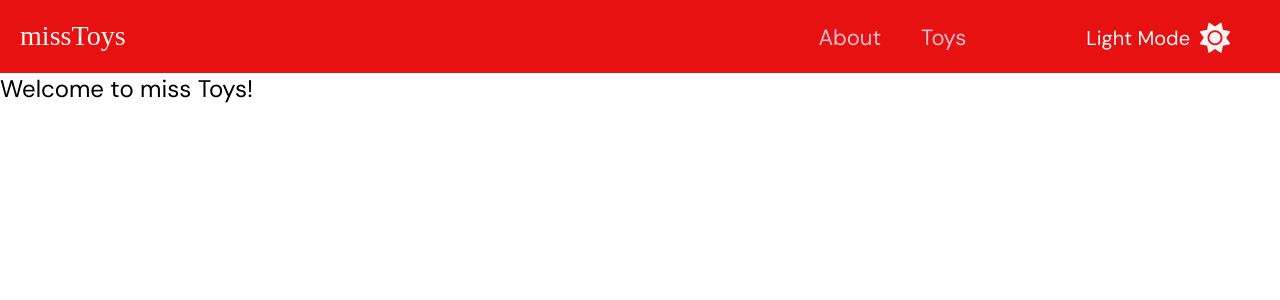
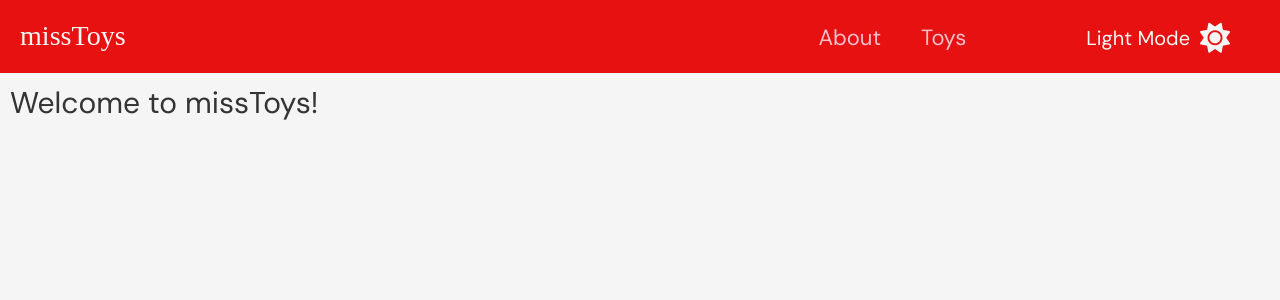
Before and after one commit to kashikarin/missToy, a React (Vite) app: page / in a window 1280 px wide. Shown: the top 300 px of the page. Built offline with nearby package versions, Linux system fonts and the light colour scheme; a web font is replaced by a local one.

Commit message:
fix design issues

```diff
--- a/src/assets/css/basics/base.scss
+++ b/src/assets/css/basics/base.scss
@@ -43,6 +43,7 @@ a {
 button {
     font-size: 1.1rem;
     padding: 10px;
+    width: max-content;
     border-radius: 10px;
     display: flex;
     justify-content: center;
--- a/src/assets/css/cmps/AppHeader.scss
+++ b/src/assets/css/cmps/AppHeader.scss
@@ -39,6 +39,9 @@
                     font-weight: 600;
                     text-decoration: underline;
             }
+            &:hover {
+                text-decoration: underline;
+            }
         }
     }
     }
--- a/src/assets/css/cmps/ToyFilter.scss
+++ b/src/assets/css/cmps/ToyFilter.scss
@@ -23,12 +23,15 @@
             height: 35px;
             width: 180px;
             font-size: 1.1em;
-            padding: 10px;
+            padding: 5px;
             border: 1px solid var(--clr2);
             font-family: 'DM Sans', sans-serif;
             background-color: var(--clr3);
             appearance: none;
             color: var(--clr2);
+        }
+        button {
+            padding: 4px 10px 4px;
         }
     }
 }
@@ -41,8 +44,3 @@
         top: 5px;
     }
 }
-
-/* .labels-select:focus {
-    outline: none;
-    color: var(--clr2);
-} */
--- a/src/assets/css/cmps/ToyList.scss
+++ b/src/assets/css/cmps/ToyList.scss
@@ -1,6 +1,6 @@
 .toy-list-container {
     display: grid;
-    grid-template-columns: repeat(auto-fill, minmax(300px, 1fr));
+    grid-template-columns: repeat(auto-fill, minmax(310px, 1fr));
     grid-gap: 20px;
     list-style-type: none;
     width: 90%;
--- a/src/assets/css/pages/About.scss
+++ b/src/assets/css/pages/About.scss
@@ -2,14 +2,16 @@
     padding: 10px 20px;
     height: 100vh;
     width: 100vw;
-
-    h1 {
+    background-color: var (--clr3);
+    &>h1 {
     font-size: 30px;
     line-height: 2;
+    color: var(--clr2);
     }
     p {
         font-size: 20px;
         line-height: 1.5;
+        color: var(--clr1)
     }
 }
 
@@ -21,5 +23,10 @@
     margin-block: 10px;
     a {
         font-size: 24px;
+        color: var(--clr3bg);
+
+    }
+    a.active {
+        text-decoration: underline;
     }
 }
--- a/src/assets/css/pages/Home.scss
+++ b/src/assets/css/pages/Home.scss
@@ -0,0 +1,11 @@
+.home-container {
+    width: 100vw;
+    height: 100vh;
+    background-color: var(--clr3);
+}
+
+.home-h1 {
+    color: var(--clr1);
+    padding: 10px;
+    font-size: 30px;
+}
--- a/src/assets/css/pages/Team.scss
+++ b/src/assets/css/pages/Team.scss
@@ -1,8 +1,12 @@
 
 
 .about-team-container  {
+    &>h1 {
+        color: var(--clr2);
+    }
     li {
         font-size: 20px;
         line-height: 1.5;
+        color: var(--clr1);
     }
 }
--- a/src/assets/css/setup/vars.scss
+++ b/src/assets/css/setup/vars.scss
@@ -1,6 +1,6 @@
 :root {
 
-  --clr1: rgb(54, 54, 54);
+  --clr1: rgb(53, 51, 51);
   --clr2: #e71111;
   --clr3: whitesmoke;
   --clr4: rgb(194, 194, 44);
--- a/src/pages/About/About.jsx
+++ b/src/pages/About/About.jsx
@@ -1,7 +1,5 @@
 import { useState, useEffect } from "react"
 import { toyService } from "../../../services/toy.service"
-import { ToyList } from "../../cmps/ToyList"
-import { loadToys } from "../../../store/actions/toy.actions"
 import { NavLink, Outlet } from "react-router"
 
 
--- a/src/pages/Home.jsx
+++ b/src/pages/Home.jsx
@@ -1,5 +1,8 @@
 export function Home(){
     return(
-        <h1>Welcome to miss Toys!</h1>
+        <div className="home-container">
+            <h1 className='home-h1'>Welcome to missToys!</h1>
+        </div>
+
     )
 }
```
